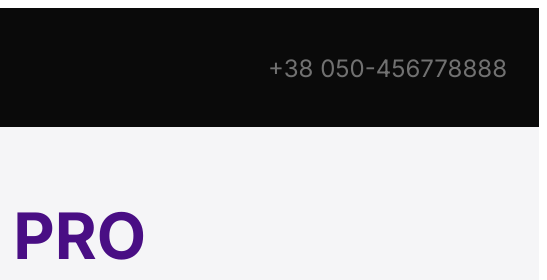
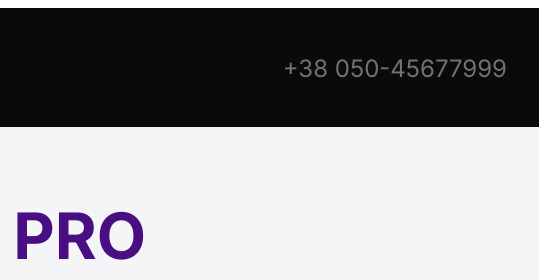
Before and after one commit to AleksSamohvalov/iphone, a plain HTML site: page index.html in a window 1280 px wide. Shown: the top 280 px of the page, 733-1280 px from the left. Drawn offline with Linux system fonts and the light colour scheme; files whose address does not match are found by name.

Commit message:
тест

```diff
--- a/index.html
+++ b/index.html
@@ -37,7 +37,7 @@
             <img class="logo-img" src="img/logo.svg" alt="logo" />
           </a>
 
-          <a class="phone" href="tel:380504565656">+38 050-456778888</a>
+          <a class="phone" href="tel:380504565656">+38 050-45677999</a>
         </nav>
       </div>
     </header>
```
